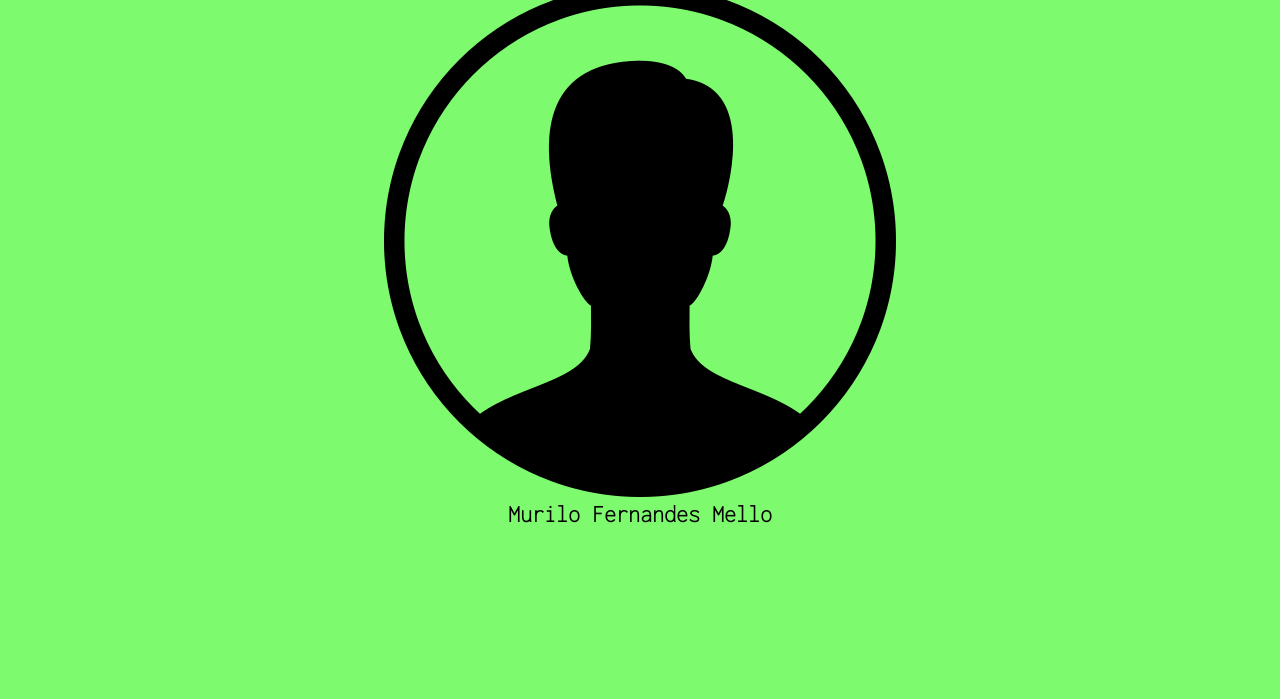
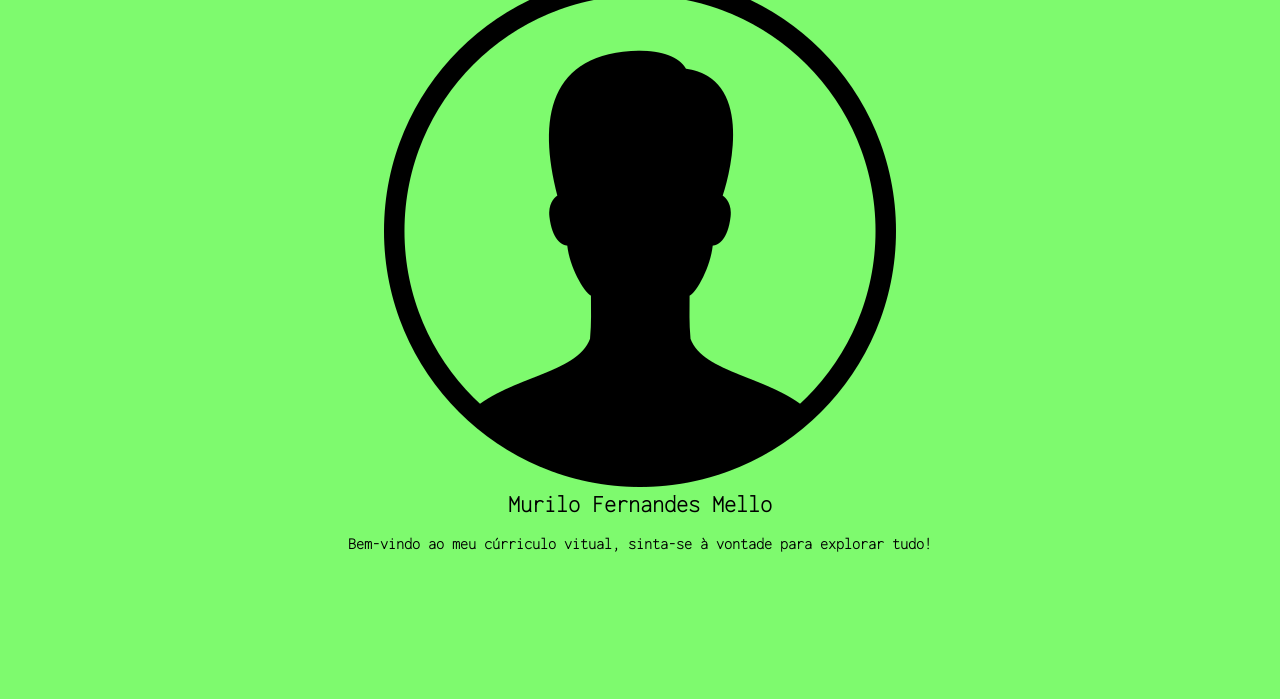
Before and after one commit to Murilo-FernandesMello/ExemploCurriculoWeb, a plain HTML site: page index.html in a window 1280 px wide. Shown: the part 101-800 px from the top of the page. Drawn offline with Linux system fonts and the light colour scheme.

Commit message:
Adicionado frase de entrada

```diff
--- a/css/style.css
+++ b/css/style.css
@@ -12,7 +12,7 @@ body{
     nav{
        background-color: #60BD54;
         padding: 0px 40px 0px 40px;
-        margin: 10px 10px;
+        margin: 5px 10px;
     }
     nav p{
         text-align: center;
@@ -38,3 +38,10 @@ main figure{
 font-family: 'Inconsolata', monospace;
 text-align: center;
 }
+    main h4{
+        font-family:'Bebas Neue', cursive;
+        font-family: 'Inconsolata', monospace;
+        text-align: center;
+        font-weight: bold;
+
+    }
--- a/index.html
+++ b/index.html
@@ -40,7 +40,10 @@
         <h2>
             Murilo Fernandes Mello
         </h2>
-
+        <br>
+        <h4>
+            Bem-vindo ao meu cúrriculo vitual, sinta-se à vontade para explorar tudo!
+        </h4>
     </main>
 </body>
 
```
